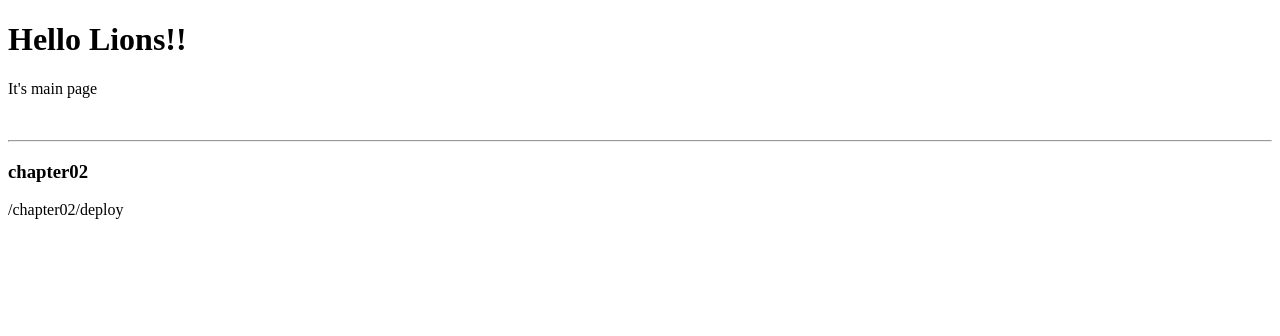
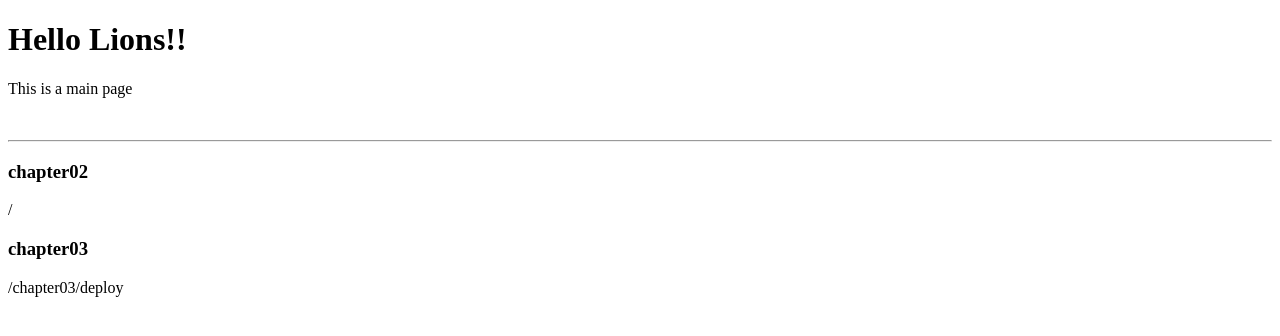
Before and after one commit to seunghyeonKang/techit_react_2024, a React (Create React App) app in the folder techit/: page / in a window 1280 px wide. Shown: the top 336 px of the page. Built offline with nearby package versions, Linux system fonts and the light colour scheme.

Commit message:
[챕터02-2] 배포하기

```diff
--- a/techit/src/Router.jsx
+++ b/techit/src/Router.jsx
@@ -8,6 +8,7 @@ export default function Router() {
     <BrowserRouter>
       <Routes>
         <Route path="/" element={<MainPage />} />
+        <Route path="/techit_react_2024" element={<MainPage />} />
         {/* chapter02 */}
 
         {/* chapter0 */}
--- a/techit/src/pages/MainPage.jsx
+++ b/techit/src/pages/MainPage.jsx
@@ -2,12 +2,15 @@ export default function MainPage() {
   return (
     <>
       <h1>Hello Lions!!</h1>
-      <p>It's main page</p>
+      <p>This is a main page</p>
       <br />
       <hr />
 
       <h3>chapter02</h3>
-      <p>/chapter02/deploy</p>
+      <p>/</p>
+
+      <h3>chapter03</h3>
+      <p>/chapter03/deploy</p>
     </>
   );
 }
```
